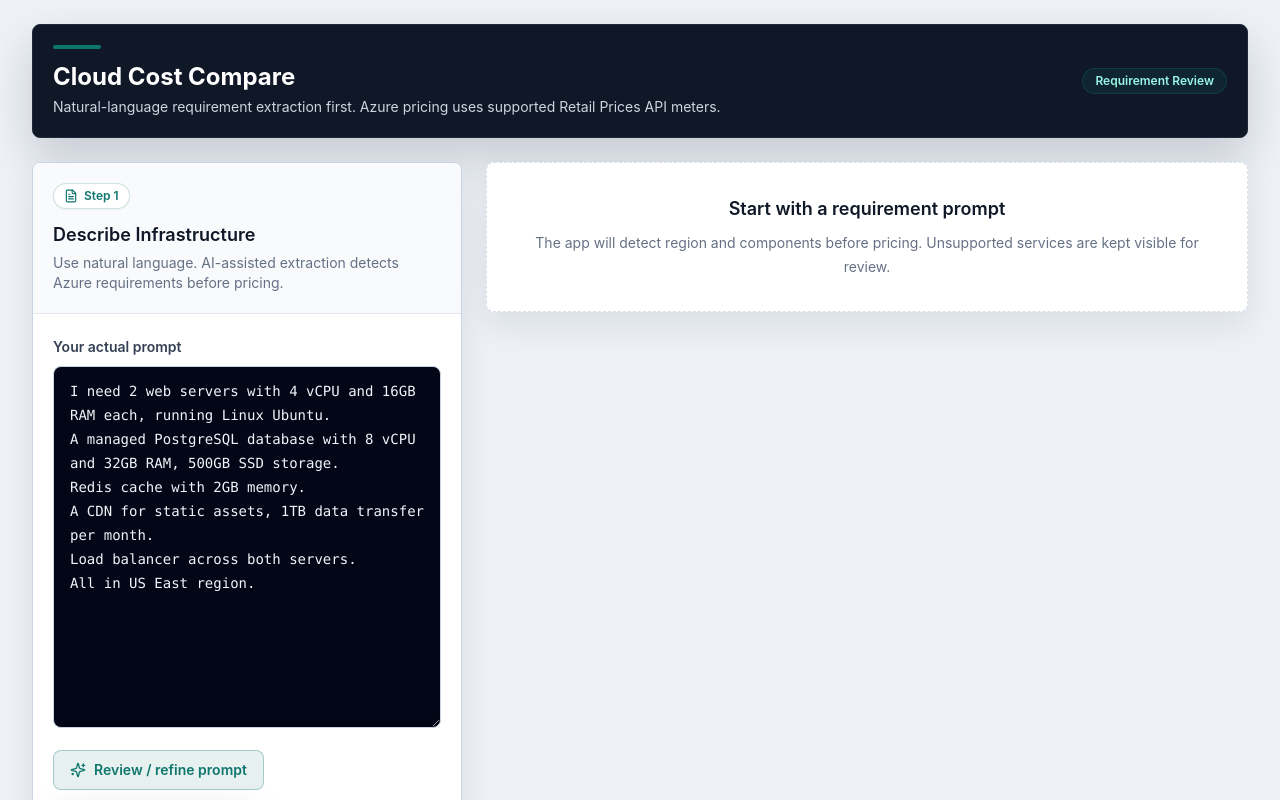
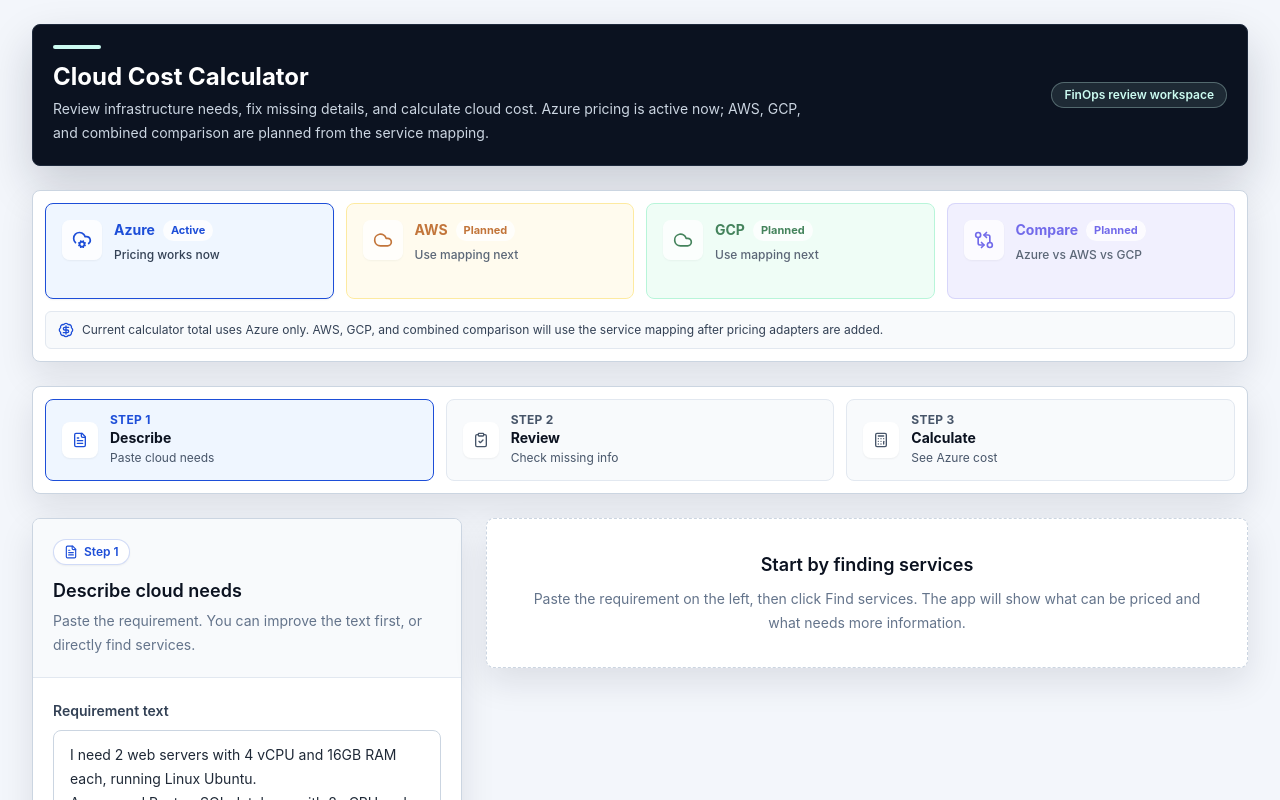
Before and after one commit to tariqsulehri/cloud-cost-calculator, a React (Vite) app in the folder frontend/: page / in a window 1280 px wide. Shown: the top 800 px of the page. Built offline with nearby package versions, Linux system fonts and the light colour scheme; no server answers.

Commit message:
Refine multi-cloud UX and roadmap docs

```diff
--- a/frontend/src/App.tsx
+++ b/frontend/src/App.tsx
@@ -4,6 +4,8 @@
 import { ErrorAlert } from './components/ErrorAlert';
 import { EstimateSummary } from './components/EstimateSummary';
 import { LoadingState } from './components/LoadingState';
+import { ProcessRail } from './components/ProcessRail';
+import { ProviderTabs } from './components/ProviderTabs';
 import { RequirementReview } from './components/RequirementReview';
 import { RequirementTextInput } from './components/RequirementTextInput';
 import { AssumptionsPanel } from './components/AssumptionsPanel';
@@ -134,13 +136,18 @@
         <header className="overflow-hidden rounded-lg border border-slate-800 bg-navy px-5 py-5 shadow-command">
           <div className="flex flex-wrap items-center justify-between gap-4">
             <div>
-              <div className="h-1 w-12 rounded-full bg-teal" />
-              <h1 className="mt-3 text-2xl font-bold text-white">Cloud Cost Compare</h1>
-              <p className="mt-1 text-sm text-slate-300">Natural-language requirement extraction first. Azure pricing uses supported Retail Prices API meters.</p>
+              <div className="h-1 w-12 rounded-full bg-tealSoft" />
+              <h1 className="mt-3 text-2xl font-bold text-white">Cloud Cost Calculator</h1>
+              <p className="mt-1 max-w-3xl text-sm leading-6 text-slate-300">
+                Review infrastructure needs, fix missing details, and calculate cloud cost. Azure pricing is active now; AWS, GCP, and combined comparison are planned from the service mapping.
+              </p>
             </div>
-            <span className="rounded-full border border-teal/30 bg-teal/15 px-3 py-1 text-xs font-semibold text-tealSoft">Requirement Review</span>
+            <span className="rounded-full border border-tealSoft/30 bg-tealSoft/10 px-3 py-1 text-xs font-semibold text-tealSoft">FinOps review workspace</span>
           </div>
         </header>
+
+        <ProviderTabs />
+        <ProcessRail hasRequirements={Boolean(requirements)} hasEstimate={Boolean(estimate)} />
 
         <div className="grid gap-6 lg:grid-cols-[430px_minmax(0,1fr)]">
           <RequirementTextInput
@@ -167,9 +174,9 @@
               </>
             ) : (
               <section className="rounded-lg border border-dashed border-line bg-panel p-8 text-center shadow-card">
-                <h2 className="text-lg font-semibold text-navy">Start with a requirement prompt</h2>
+                <h2 className="text-lg font-semibold text-navy">Start by finding services</h2>
                 <p className="mt-2 text-sm leading-6 text-muted">
-                  The app will detect region and components before pricing. Unsupported services are kept visible for review.
+                  Paste the requirement on the left, then click Find services. The app will show what can be priced and what needs more information.
                 </p>
               </section>
             )}
--- a/frontend/src/components/CalculateEstimateButton.tsx
+++ b/frontend/src/components/CalculateEstimateButton.tsx
@@ -12,7 +12,7 @@
       disabled={loading || disabled}
       className="inline-flex h-11 items-center justify-center rounded-lg bg-azure px-5 text-sm font-semibold text-white shadow-glow transition hover:bg-azureDark disabled:cursor-not-allowed disabled:bg-slate-400 disabled:shadow-none"
     >
-      {loading ? 'Calculating...' : 'Calculate Azure Estimate'}
+      {loading ? 'Calculating...' : 'Calculate Azure cost'}
     </button>
   );
 }
--- /dev/null
+++ b/frontend/src/components/ProcessRail.tsx
@@ -0,0 +1,45 @@
+import { Calculator, ClipboardCheck, FileText } from 'lucide-react';
+
+interface ProcessRailProps {
+  hasRequirements: boolean;
+  hasEstimate: boolean;
+}
+
+const steps = [
+  { key: 'describe', title: 'Describe', text: 'Paste cloud needs', icon: FileText },
+  { key: 'review', title: 'Review', text: 'Check missing info', icon: ClipboardCheck },
+  { key: 'estimate', title: 'Calculate', text: 'See Azure cost', icon: Calculator }
+] as const;
+
+export function ProcessRail({ hasRequirements, hasEstimate }: ProcessRailProps) {
+  return (
+    <section className="grid gap-3 rounded-lg border border-line bg-white p-3 shadow-card md:grid-cols-3">
+      {steps.map((step, index) => {
+        const Icon = step.icon;
+        const isDone = step.key === 'describe' ? hasRequirements : step.key === 'review' ? hasEstimate : false;
+        const isActive = step.key === 'describe' ? !hasRequirements : step.key === 'review' ? hasRequirements && !hasEstimate : hasEstimate;
+        return (
+          <div
+            key={step.key}
+            className={`flex items-center gap-3 rounded-lg border px-4 py-3 ${
+              isActive
+                ? 'border-azure bg-blue-50 text-azure'
+                : isDone
+                  ? 'border-emerald-200 bg-emerald-50 text-success'
+                  : 'border-slate-200 bg-slate-50 text-slate-600'
+            }`}
+          >
+            <span className="flex h-9 w-9 flex-none items-center justify-center rounded-lg bg-white shadow-sm">
+              <Icon className="h-4 w-4" aria-hidden="true" />
+            </span>
+            <div>
+              <div className="text-xs font-bold uppercase tracking-wide">Step {index + 1}</div>
+              <div className="text-sm font-bold text-navy">{step.title}</div>
+              <div className="text-xs leading-5 text-slate-600">{step.text}</div>
+            </div>
+          </div>
+        );
+      })}
+    </section>
+  );
+}
--- /dev/null
+++ b/frontend/src/components/ProviderTabs.tsx
@@ -0,0 +1,75 @@
+import { BadgeDollarSign, Cloud, CloudCog, GitCompareArrows } from 'lucide-react';
+
+const providers = [
+  {
+    key: 'azure',
+    name: 'Azure',
+    status: 'Active',
+    note: 'Pricing works now',
+    className: 'border-azure bg-blue-50 text-azure',
+    icon: CloudCog
+  },
+  {
+    key: 'aws',
+    name: 'AWS',
+    status: 'Planned',
+    note: 'Use mapping next',
+    className: 'border-amber-200 bg-amber-50 text-aws',
+    icon: Cloud
+  },
+  {
+    key: 'gcp',
+    name: 'GCP',
+    status: 'Planned',
+    note: 'Use mapping next',
+    className: 'border-emerald-200 bg-emerald-50 text-gcp',
+    icon: Cloud
+  },
+  {
+    key: 'compare',
+    name: 'Compare',
+    status: 'Planned',
+    note: 'Azure vs AWS vs GCP',
+    className: 'border-violet/20 bg-violet/10 text-violet',
+    icon: GitCompareArrows
+  }
+];
+
+export function ProviderTabs() {
+  return (
+    <section className="rounded-lg border border-line bg-white p-3 shadow-card">
+      <div className="grid gap-3 sm:grid-cols-2 xl:grid-cols-4">
+        {providers.map((provider) => {
+          const Icon = provider.icon;
+          const isActive = provider.key === 'azure';
+          return (
+            <button
+              key={provider.key}
+              type="button"
+              disabled={!isActive}
+              className={`flex min-h-24 items-start gap-3 rounded-lg border px-4 py-4 text-left transition ${
+                isActive ? `${provider.className} shadow-sm hover:shadow-card` : `${provider.className} opacity-80`
+              } disabled:cursor-not-allowed`}
+              title={isActive ? 'Azure pricing is available now.' : `${provider.name} pricing is planned. It is not calculated yet.`}
+            >
+              <span className="flex h-10 w-10 flex-none items-center justify-center rounded-lg bg-white/80 shadow-sm">
+                <Icon className="h-5 w-5" aria-hidden="true" />
+              </span>
+              <span className="min-w-0">
+                <span className="flex flex-wrap items-center gap-2">
+                  <span className="text-sm font-bold">{provider.name}</span>
+                  <span className="rounded-full bg-white/80 px-2 py-0.5 text-[11px] font-bold">{provider.status}</span>
+                </span>
+                <span className="mt-1 block text-xs font-medium leading-5 text-slate-700">{provider.note}</span>
+              </span>
+            </button>
+          );
+        })}
+      </div>
+      <div className="mt-3 flex items-center gap-2 rounded-md border border-slate-200 bg-slate-50 px-3 py-2 text-xs leading-5 text-slate-700">
+        <BadgeDollarSign className="h-4 w-4 flex-none text-azure" aria-hidden="true" />
+        Current calculator total uses Azure only. AWS, GCP, and combined comparison will use the service mapping after pricing adapters are added.
+      </div>
+    </section>
+  );
+}
--- a/frontend/src/components/RequirementReview.tsx
+++ b/frontend/src/components/RequirementReview.tsx
@@ -25,8 +25,8 @@
       <div className="border-b border-line bg-slate-50 px-5 py-5">
         <div className="flex flex-wrap items-center justify-between gap-3">
           <div>
-            <h2 className="text-lg font-semibold text-navy">Step 2: Review Detected Requirements</h2>
-            <p className="mt-1 text-sm text-muted">Confirm extracted Azure services before calculation. Expand rows to inspect evidence and assumptions.</p>
+            <h2 className="text-lg font-semibold text-navy">Step 2: Review services</h2>
+            <p className="mt-1 text-sm text-muted">Check each service. Add missing values before cost calculation.</p>
           </div>
           <InfoBadge
             label={extractionLabel}
@@ -54,7 +54,7 @@
 
       <div className="px-5 py-5">
         <div className="rounded-lg border border-teal/20 bg-teal/5 px-4 py-3 text-sm text-slate-800">
-          Cloud focus: Azure pricing only. Unsupported and not implemented services are detected for review, but excluded from the estimate total.
+          Azure pricing is active now. Services marked Need info, Price not ready, or Can't price are not included in the total.
         </div>
         <ComponentGroup
           title="Supported for pricing"
--- a/frontend/src/components/RequirementTextInput.tsx
+++ b/frontend/src/components/RequirementTextInput.tsx
@@ -1,4 +1,4 @@
-import { ArrowRight, FileText, Sparkles } from 'lucide-react';
+import { CheckCircle2, FileText, Search, Sparkles } from 'lucide-react';
 import { useState } from 'react';
 
 interface RequirementTextInputProps {
@@ -29,21 +29,21 @@
   return (
     <section className="overflow-hidden rounded-lg border border-slate-300 bg-white shadow-card">
       <div className="border-b border-slate-200 bg-slate-50 px-5 py-5">
-        <div className="inline-flex items-center gap-1.5 rounded-full border border-teal/20 bg-white px-2.5 py-1 text-xs font-semibold text-teal shadow-sm">
+        <div className="inline-flex items-center gap-1.5 rounded-full border border-azure/20 bg-white px-2.5 py-1 text-xs font-semibold text-azure shadow-sm">
           <FileText className="h-3.5 w-3.5" aria-hidden="true" />
           Step 1
         </div>
-        <h2 className="mt-3 text-lg font-semibold text-navy">Describe Infrastructure</h2>
-        <p className="mt-1 text-sm text-muted">Use natural language. AI-assisted extraction detects Azure requirements before pricing.</p>
+        <h2 className="mt-3 text-lg font-semibold text-navy">Describe cloud needs</h2>
+        <p className="mt-1 text-sm leading-6 text-muted">Paste the requirement. You can improve the text first, or directly find services.</p>
       </div>
       <div className="p-5">
       <label className="block">
-        <span className="text-sm font-semibold text-graphite">Your actual prompt</span>
+        <span className="text-sm font-semibold text-graphite">Requirement text</span>
         <textarea
           value={value}
           onChange={(event) => onChange(event.target.value)}
-          rows={14}
-          className="mt-2 w-full resize-y rounded-lg border border-slate-300 bg-slate-950 px-4 py-3 font-mono text-sm leading-6 text-slate-100 outline-none transition placeholder:text-slate-500 focus:border-teal focus:bg-slate-900 focus:ring-4 focus:ring-teal/15"
+          rows={12}
+          className="mt-2 w-full resize-y rounded-lg border border-slate-300 bg-white px-4 py-3 text-sm leading-6 text-ink outline-none transition placeholder:text-slate-400 focus:border-azure focus:ring-4 focus:ring-blue-100"
         />
       </label>
       <div className="mt-4 flex flex-wrap gap-3">
@@ -51,49 +51,43 @@
           type="button"
           onClick={handleReviewRefine}
           disabled={refining || value.trim().length === 0}
-          className="inline-flex h-10 items-center justify-center gap-2 rounded-lg border border-teal/30 bg-teal/10 px-4 text-sm font-semibold text-teal transition hover:border-teal/50 hover:bg-teal/15 disabled:cursor-not-allowed disabled:border-slate-200 disabled:bg-slate-100 disabled:text-slate-400"
+          className="inline-flex h-10 items-center justify-center gap-2 rounded-lg border border-slate-300 bg-white px-4 text-sm font-semibold text-graphite transition hover:border-azure/40 hover:bg-blue-50 hover:text-azure disabled:cursor-not-allowed disabled:border-slate-200 disabled:bg-slate-100 disabled:text-slate-400"
         >
           <Sparkles className="h-4 w-4" aria-hidden="true" />
-          {refining ? 'Refining...' : 'Review / refine prompt'}
+          {refining ? 'Improving...' : 'Improve text'}
         </button>
         <button
           type="button"
           onClick={onExtract}
           disabled={loading || value.trim().length === 0}
-          className="inline-flex h-10 items-center justify-center gap-2 rounded-lg bg-navy px-4 text-sm font-semibold text-white shadow-command transition hover:bg-slate-800 disabled:cursor-not-allowed disabled:bg-slate-400 disabled:shadow-none"
+          className="inline-flex h-10 items-center justify-center gap-2 rounded-lg bg-azure px-4 text-sm font-semibold text-white shadow-glow transition hover:bg-azureDark disabled:cursor-not-allowed disabled:bg-slate-400 disabled:shadow-none"
         >
-          <ArrowRight className="h-4 w-4" aria-hidden="true" />
-          {loading ? 'Extracting...' : 'Extract Requirements'}
+          <Search className="h-4 w-4" aria-hidden="true" />
+          {loading ? 'Finding...' : 'Find services'}
         </button>
       </div>
       {showRefinedPrompt ? (
-        <div className="mt-5 border-t border-slate-200 pt-5">
+        <div className="mt-5 rounded-lg border border-violet/20 bg-violet/5 p-4">
         <div className="flex flex-wrap items-center justify-between gap-3">
           <div>
-            <div className="inline-flex items-center gap-1.5 rounded-full border border-violet/20 bg-violet/10 px-2.5 py-1 text-xs font-semibold text-violet">
-              <Sparkles className="h-3.5 w-3.5" aria-hidden="true" />
-              Refined
-            </div>
-            <h3 className="mt-2 text-sm font-semibold text-navy">Refined Azure prompt</h3>
-            <p className="mt-1 text-sm leading-6 text-muted">
-              Complete any open items, then use this prompt for extraction when it matches your intent.
-            </p>
+            <h3 className="text-sm font-semibold text-navy">Improved text is ready</h3>
+            <p className="mt-1 text-sm leading-6 text-muted">Review it quickly. If it looks right, use it and then click Find services.</p>
           </div>
           <button
             type="button"
             onClick={() => onChange(refinedPrompt)}
-            className="inline-flex h-9 items-center justify-center gap-2 rounded-lg border border-violet/30 bg-white px-3 text-xs font-semibold text-violet transition hover:bg-violet/10"
+            className="inline-flex h-9 items-center justify-center gap-2 rounded-lg bg-violet px-3 text-xs font-semibold text-white transition hover:bg-plum"
           >
-            <ArrowRight className="h-3.5 w-3.5" aria-hidden="true" />
-            Use completed prompt for extraction
+            <CheckCircle2 className="h-3.5 w-3.5" aria-hidden="true" />
+            Use improved text
           </button>
         </div>
         <label className="mt-4 block">
-          <span className="text-sm font-semibold text-graphite">Refined prompt</span>
+          <span className="text-sm font-semibold text-graphite">Improved text</span>
           <textarea
             value={refinedPrompt}
             onChange={(event) => setRefinedPrompt(event.target.value)}
-            rows={16}
+            rows={10}
             className="mt-2 w-full resize-y rounded-lg border border-slate-300 bg-white px-4 py-3 font-mono text-sm leading-6 text-ink outline-none transition focus:border-violet focus:ring-4 focus:ring-violet/15"
           />
         </label>
--- a/frontend/tailwind.config.js
+++ b/frontend/tailwind.config.js
@@ -4,28 +4,30 @@
   theme: {
     extend: {
       colors: {
-        azure: '#2563EB',
-        azureDark: '#1D4ED8',
-        teal: '#0F766E',
-        tealSoft: '#99F6E4',
-        navy: '#101828',
-        ink: '#243041',
-        mist: '#EEF2F7',
+        azure: '#1D4ED8',
+        azureDark: '#1E40AF',
+        teal: '#0D9488',
+        tealSoft: '#CCFBF1',
+        navy: '#0B1220',
+        ink: '#1F2937',
+        mist: '#F3F6FB',
         panel: '#FFFFFF',
-        line: '#D8E0EA',
-        muted: '#667085',
-        success: '#067647',
-        warning: '#B54708',
-        danger: '#B42318',
-        violet: '#6D5BD0',
-        plum: '#6938EF',
-        graphite: '#344054'
+        line: '#CBD5E1',
+        muted: '#64748B',
+        success: '#047857',
+        warning: '#C2410C',
+        danger: '#B91C1C',
+        violet: '#4F46E5',
+        plum: '#6D28D9',
+        graphite: '#334155',
+        aws: '#B45309',
+        gcp: '#166534'
       },
       boxShadow: {
-        soft: '0 18px 42px rgba(16, 24, 40, 0.08)',
-        card: '0 14px 34px rgba(16, 24, 40, 0.09)',
-        command: '0 20px 45px rgba(16, 24, 40, 0.18)',
-        glow: '0 14px 26px rgba(37, 99, 235, 0.20)'
+        soft: '0 18px 42px rgba(15, 23, 42, 0.08)',
+        card: '0 14px 34px rgba(15, 23, 42, 0.10)',
+        command: '0 20px 45px rgba(15, 23, 42, 0.18)',
+        glow: '0 14px 26px rgba(29, 78, 216, 0.20)'
       }
     }
   },
```
Also changed, not shown: 2 other files (tests, documents, lock files or other folders).
